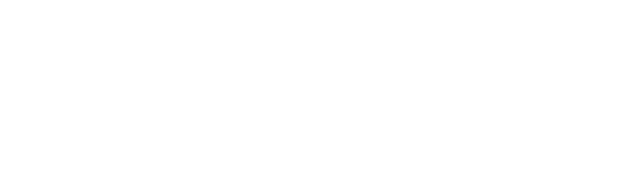
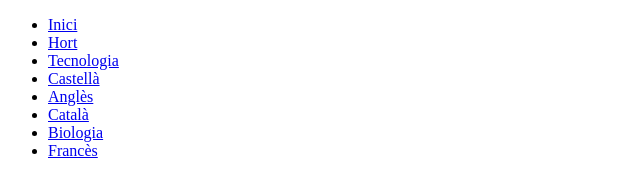
Before and after one commit to projecte-yerai/projecte-yerai.github.io, a plain HTML site: page historia.html in a window 1280 px wide. Shown: the whole page, without its empty margins (0-640 px from the left). Drawn offline with Linux system fonts and the light colour scheme.

Commit message:
Update historia.html

```diff
--- a/historia.html
+++ b/historia.html
@@ -6,6 +6,17 @@
     <title>Document</title>
 </head>
 <body>
-
+    <nav>
+      <ul>
+        <li><a href="index.html">Inici</a></li>
+        <li><a href="hort.html">Hort</a></li>
+        <li><a href="tecnologia.html">Tecnologia</a></li>
+        <li><a href="castella.html">Castellà</a></li>
+        <li><a href="angles.html">Anglès</a></li>
+        <li><a href="catala.html">Català</a></li>
+        <li><a href="biologia.html">Biologia</a></li>
+        <li><a href="frances.html">Francès</a></li>
+      </ul>
+    </nav>
 </body>
 </html>
```
